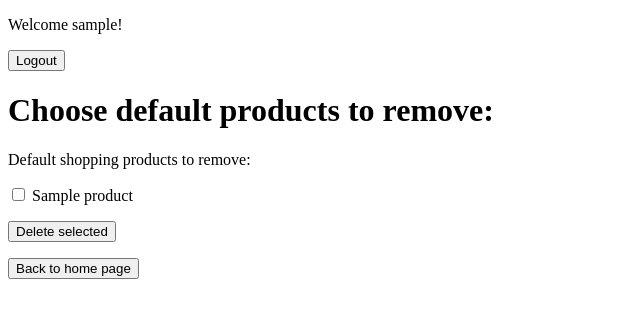
After one commit to renioko/Django_training-my_little_pantry, a Django app: page /shopping/remove_default/ in a window 1280 px wide. The commit adds this page. Shown: the top 318 px of the page, without its empty margins (0-640 px from the left). Run offline with Django 5.2, Linux system fonts and the light colour scheme; a user stored in the database is signed in; tables that the repository leaves empty hold one stand-in row (values such as "Sample post").

Commit message:
add feat: shopping list/ list and remove default shopping products

```diff
--- a/my_little_pantry/my_fridge/models.py
+++ b/my_little_pantry/my_fridge/models.py
@@ -5,7 +5,7 @@ from django.contrib.auth.models import User
 # Create your models here.
 class Product(models.Model):
     name = models.CharField(max_length=100)
-    unit = models.CharField(max_length=10)
+    unit = models.CharField(max_length=10) # predefiniowac
 
     def __str__(self):
         return f"{self.name} - unit: {self.unit}"
@@ -22,6 +22,7 @@ class FridgeProduct(models.Model):
     quantity = models.PositiveIntegerField(default=1)
     expiry_date = models.DateField()
     added_at = models.DateTimeField(auto_now_add=True)
+    # dodac default flag
 
     def __str__(self):
         return f"{self.product.name} - {self.quantity} {self.product.unit}"
--- a/my_little_pantry/my_fridge/templates/my_fridge/index.html
+++ b/my_little_pantry/my_fridge/templates/my_fridge/index.html
@@ -35,7 +35,7 @@
         <li><a href="{% url 'shopping_list' %}">Shopping list</a></li>
         <li><a href="{% url 'add_product_to_shopping_list' %}">Add product to shopping list</a></li>
         <li><a href="{% url 'remove_shopping_products' %}">Remove shopping list products</a></li>
-
+        <li><a href="{% url 'remove_default' %}">List and remove default shopping product</a></li>
     </ul>
 
 {% endblock %}
--- a/my_little_pantry/my_fridge/urls.py
+++ b/my_little_pantry/my_fridge/urls.py
@@ -12,6 +12,7 @@ urlpatterns = [
     path('remove_list_products/', remove_fridge_product_list, name='remove_list_products'),
     path('remove_products_form/', remove_products_checkboxes_form, name='remove_products_form'),
     path('defaults/', remove_defaults, name='defaults'),
+
 ]
 
 # to bedzie w aplikacji my_shopping_list
--- a/my_little_pantry/shopping_list/forms.py
+++ b/my_little_pantry/shopping_list/forms.py
@@ -52,3 +52,11 @@ class RemoveShoppingList(forms.Form):
         required=False,
         label='Shopping products to remove'
     )
+
+class RemoveDefaultShopping(forms.Form):
+    products = forms.ModelMultipleChoiceField(
+        queryset=DefaultShoppingProduct.objects.none(),
+        widget=forms.CheckboxSelectMultiple,
+        required=False,
+        label='Default shopping products to remove'
+    )
--- a/my_little_pantry/shopping_list/models.py
+++ b/my_little_pantry/shopping_list/models.py
@@ -11,6 +11,7 @@ class ShoppingListProduct(models.Model):
     product = models.ForeignKey(Product, on_delete=models.CASCADE)
     quantity = models.IntegerField(default=1)
     is_important = models.BooleanField(default=False)
+    # default
 
     def __str__(self):
         if self.is_important:
--- /dev/null
+++ b/my_little_pantry/shopping_list/templates/shopping_list/remove_default.html
@@ -0,0 +1,17 @@
+{% extends 'base.html' %}
+
+{% block title %} Delete default shopping products {% endblock %}
+
+{% block content %}
+    {% if form.fields.products.queryset %}
+    <h1> Choose default products to remove:</h1>
+        <form method="post">
+            {% csrf_token %}
+            {{form.as_p}}
+            <button type="submit">Delete selected</button>
+        </form>
+    {% else %}
+        <p>No default products found!</p>
+    {% endif %}
+    <p> </p>
+{% endblock %}
--- a/my_little_pantry/shopping_list/urls.py
+++ b/my_little_pantry/shopping_list/urls.py
@@ -1,8 +1,9 @@
 from django.urls import path
-from .views import shopping_list, add_product_to_shopping_list, remove_shopping_products
+from .views import shopping_list, add_product_to_shopping_list, remove_shopping_products, remove_default
 
 urlpatterns = [
     path('', shopping_list, name='shopping_list'),
     path('add/', add_product_to_shopping_list, name='add_product_to_shopping_list'),
     path('remove/', remove_shopping_products, name='remove_shopping_products'),
+    path('remove_default/', remove_default, name='remove_default'),
 ]
--- a/my_little_pantry/shopping_list/views.py
+++ b/my_little_pantry/shopping_list/views.py
@@ -4,7 +4,7 @@ from django.shortcuts import render, redirect
 from django.contrib import messages
 from django.contrib.auth.decorators import login_required
 
-from shopping_list.forms import AddShoppingProductForm, GenerateShoppingListActivate, RemoveShoppingList
+from shopping_list.forms import AddShoppingProductForm, GenerateShoppingListActivate, RemoveShoppingList, RemoveDefaultShopping
 from my_fridge.models import Product, DefaultProduct
 from .models import ShoppingListProduct, DefaultShoppingProduct
 from my_fridge.models import DefaultProduct, FridgeProduct
@@ -172,3 +172,21 @@ def remove_shopping_products(request):
         form = RemoveShoppingList()
         form.fields['products'].queryset = ShoppingListProduct.objects.filter(user=request.user)
     return render(request, 'shopping_list/remove_shopping_products.html', {'form': form})
+
+@login_required
+def remove_default(request):
+    if request.method == "POST":
+        form = RemoveDefaultShopping(request.POST)
+        form.fields['products'].queryset = DefaultShoppingProduct.objects.filter(user=request.user)
+
+        if form.is_valid():
+            products_to_remove = form.cleaned_data['products']
+            product_names = set([str(p.product.name) for p in products_to_remove])
+            products_to_remove.delete()
+            message = "Removed products: " + ", ".join(product_names)
+            messages.success(request, message)
+
+    else:
+        form = RemoveDefaultShopping()
+        form.fields['products'].queryset = DefaultShoppingProduct.objects.filter(user=request.user)
+    return render(request, 'shopping_list/remove_default.html', {'form': form})
```
